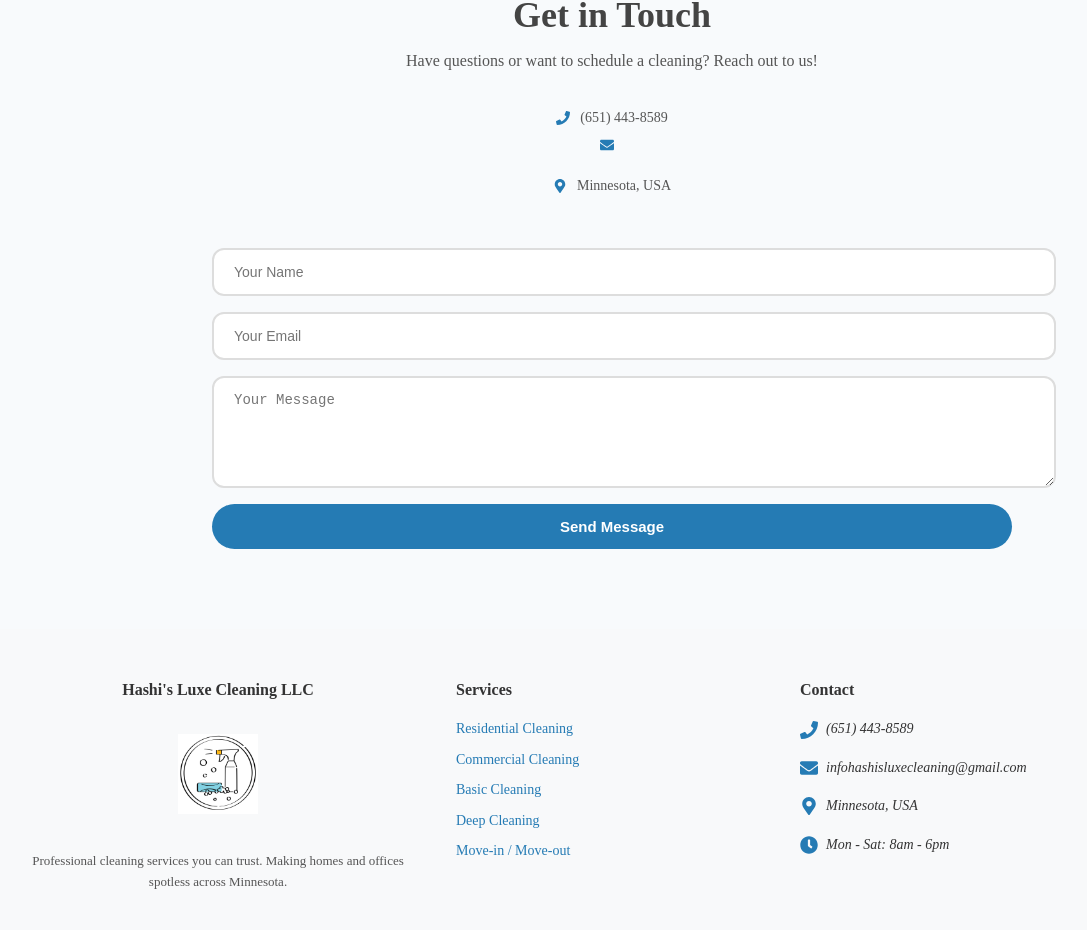
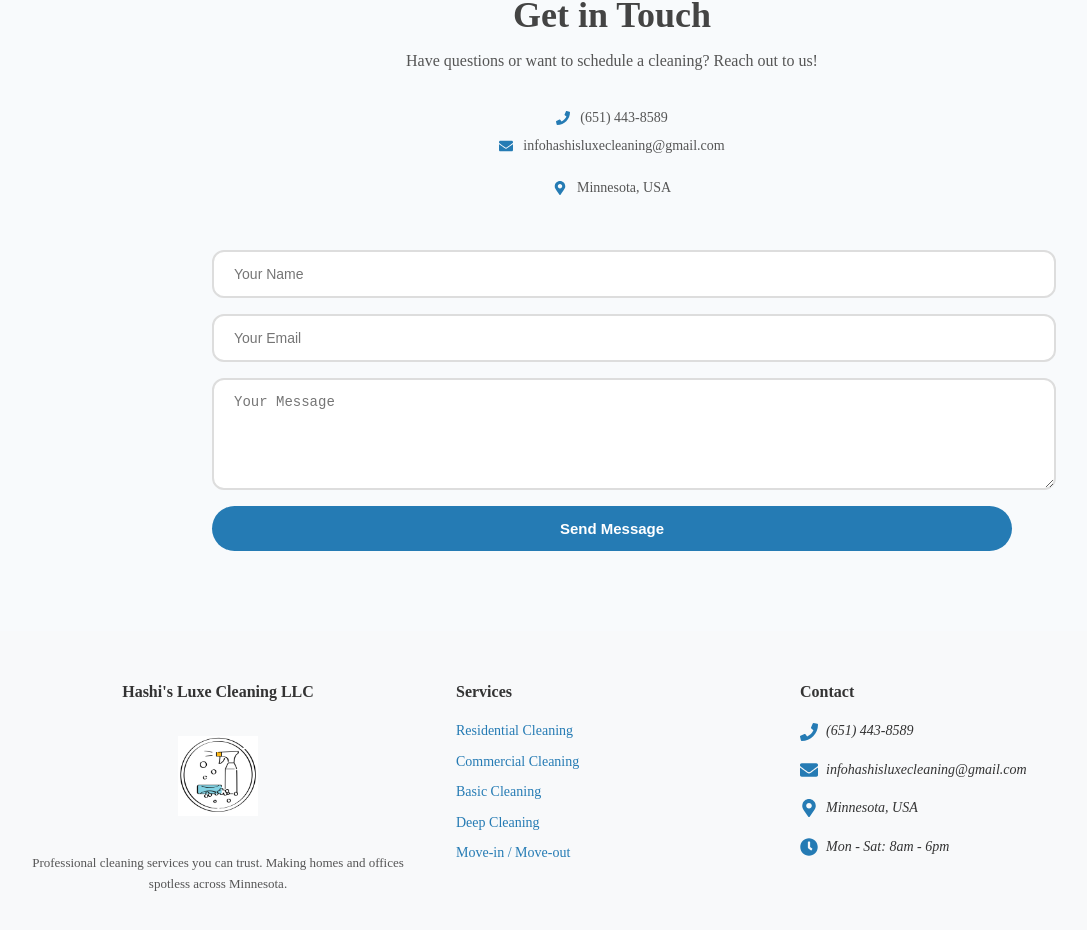
Before and after one commit to Samjamhas10/hashi-s-luxe-cleaning, a React (Vite) app: page / in a window 1280 px wide. Shown: the part 3008-3938 px from the top of the page, without its empty margins (28-1115 px from the left). Built offline with nearby package versions, Linux system fonts and the light colour scheme.

Commit message:
Add missing email in Contact.jsx

```diff
--- a/src/components/Contact/Contact.jsx
+++ b/src/components/Contact/Contact.jsx
@@ -20,7 +20,7 @@ function Contact() {
             className="contact__item"
           >
             <FaEnvelope className="contact__icon" />
-            <span></span>
+            <span>infohashisluxecleaning@gmail.com</span>
           </a>
           <p className="contact__item">
             <FaMapMarkerAlt className="contact__icon" />
```
